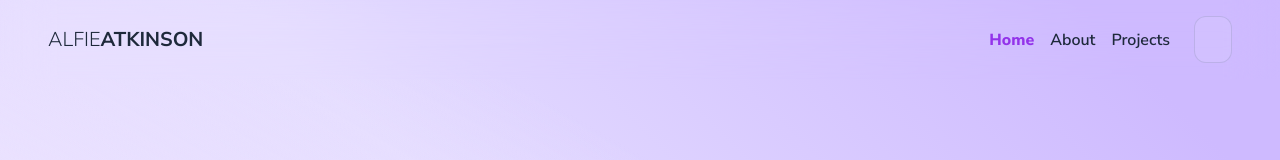
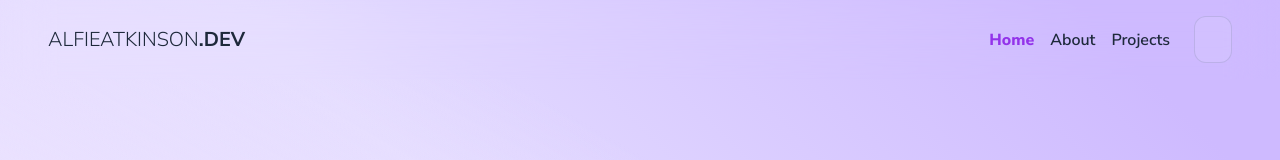
Before and after one commit to alfieatkinson/portfolio, a React (Vite) app: page / in a window 1280 px wide. Shown: the top 160 px of the page. Built offline with nearby package versions, Linux system fonts and the light colour scheme; some icons are missing.

Commit message:
Update Title component to reflect new branding with updated text

```diff
--- a/src/components/common/Title.tsx
+++ b/src/components/common/Title.tsx
@@ -17,7 +17,7 @@
       className='title'
     >
       <p className={clsx('pb-0 font-light uppercase', textSize())}>
-        ALFIE<span className='font-bold'>ATKINSON</span>
+        ALFIEATKINSON<span className='font-bold'>.DEV</span>
       </p>
     </Link>
   )
```
